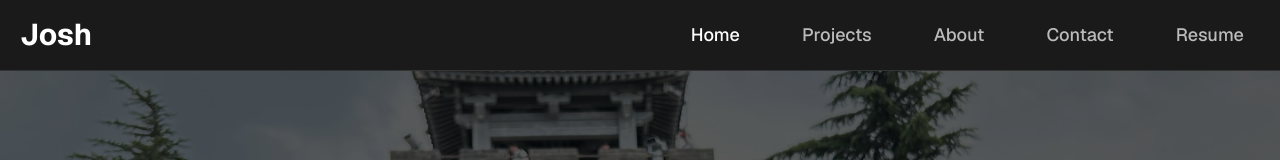
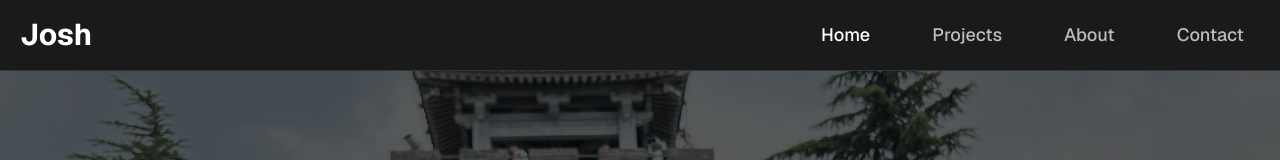
Before and after one commit to xuej41/portfolio-v2, a React (Vite) app: page / in a window 1280 px wide. Shown: the top 160 px of the page. Built offline with nearby package versions, Linux system fonts and the light colour scheme.

Commit message:
Remove resume

```diff
--- a/src/components/Navbar.jsx
+++ b/src/components/Navbar.jsx
@@ -60,9 +60,10 @@ const Navbar = () => {
         >
           Contact
         </Link>
-        <a href="/files/resume.pdf" target="_blank" className="nav-link" rel="noopener noreferrer">
+        {/* Too many bots scraping */}
+        {/* <a href="/files/resume.pdf" target="_blank" className="nav-link" rel="noopener noreferrer">
             Resume
-        </a>
+        </a> */}
       </div>
 
         <div className="nav-toggle" onClick={toggleMenu}>
```
Also changed, not shown: 1 other file (tests, documents, lock files or other folders).
